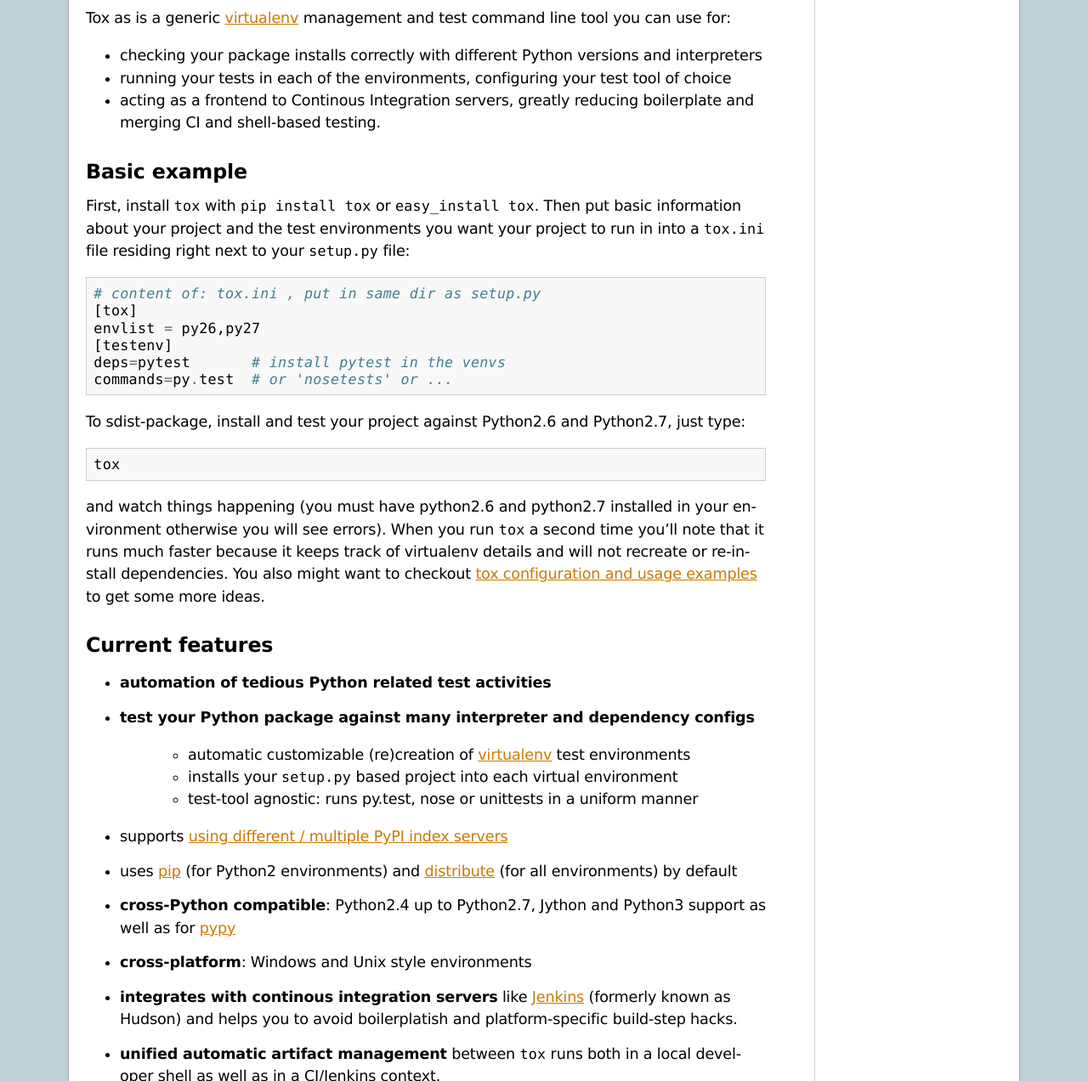
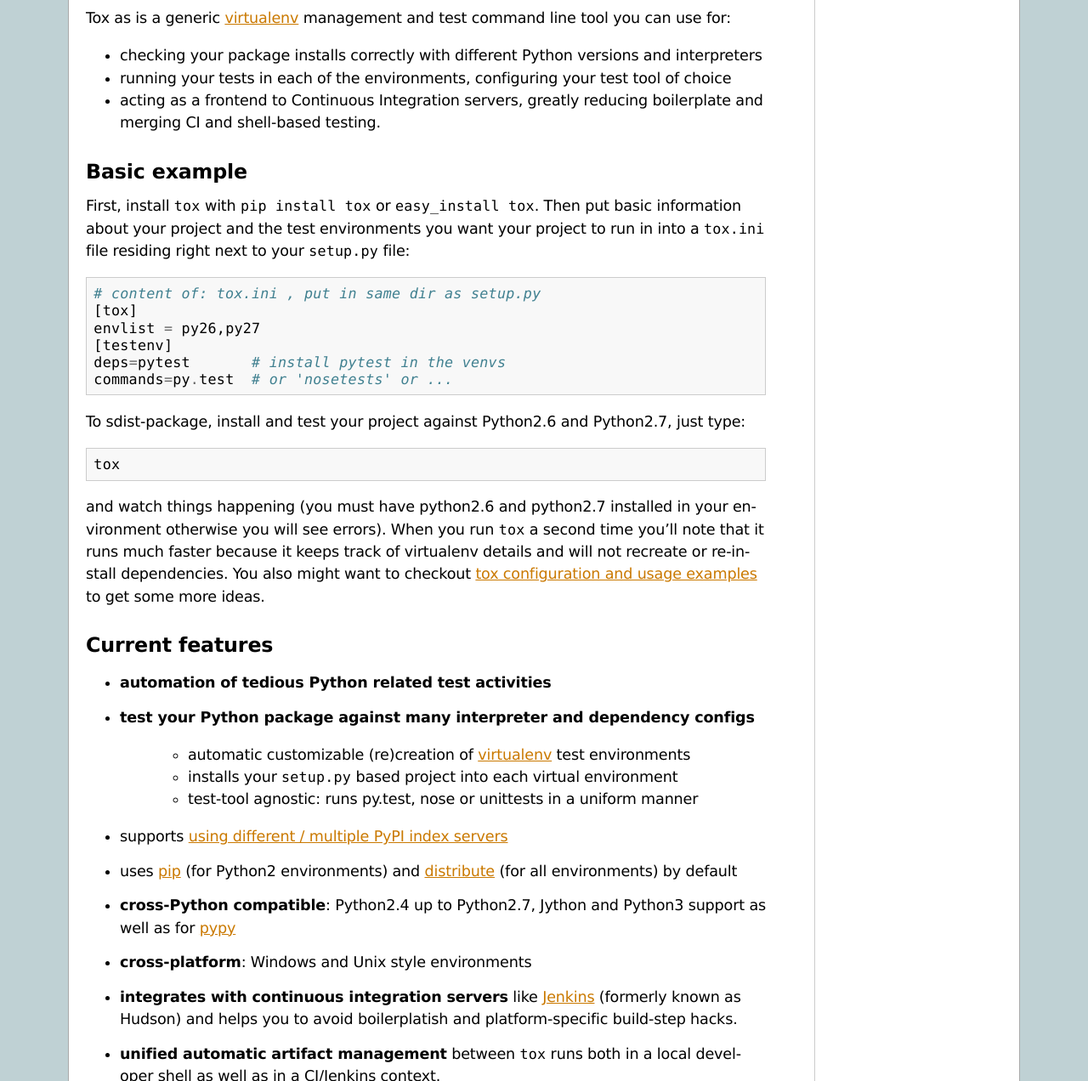
Before and after one commit to msabramo/tox, a Sphinx documentation site: the page built from doc/index.txt, in a window 1280 px wide. Shown: the part 280-1552 px from the top of the page at 85% size. Built offline with Sphinx 7.4.7, drawn with Linux system fonts in a browser that asks for light colours.

Commit message:
Fix various documentation typos / misspellings.

```diff
--- a/README.txt
+++ b/README.txt
@@ -9,7 +9,7 @@
 
 * running your tests in each of the environments, configuring your test tool of choice
 
-* acting as a frontend to Continous Integration servers, greatly
+* acting as a frontend to Continuous Integration servers, greatly
   reducing boilerplate and merging CI and shell-based testing.
 
 For more information, docs and many examples please checkout:
--- a/doc/announce/release-0.5.txt
+++ b/doc/announce/release-0.5.txt
@@ -12,7 +12,7 @@
 * testing packages against each other without needing to upload to PyPI
 
 ``tox`` runs well on Python2.4 up until Python3.1 and integrates
-well with Continous Integration servers Jenkins. There are many
+well with Continuous Integration servers Jenkins. There are many
 real-life examples and a good chunk of docs.  Read it up on
 
     http://codespeak.net/tox
--- a/doc/example/jenkins.txt
+++ b/doc/example/jenkins.txt
@@ -5,7 +5,7 @@
 Using Jenkins multi-configuration jobs
 -------------------------------------------
 
-The Jenkins_ continous integration server allows to define "jobs" with
+The Jenkins_ continuous integration server allows to define "jobs" with
 "build steps" which can be test invocations.  If you :doc:`install <../install>` ``tox`` on your
 default Python installation on each Jenkins slave, you can easily create
 a Jenkins multi-configuration job that will drive your tox runs from the CI-server side,
--- a/doc/index.txt
+++ b/doc/index.txt
@@ -18,7 +18,7 @@
 
 * running your tests in each of the environments, configuring your test tool of choice
 
-* acting as a frontend to Continous Integration servers, greatly
+* acting as a frontend to Continuous Integration servers, greatly
   reducing boilerplate and merging CI and shell-based testing.
 
 Basic example
@@ -68,7 +68,7 @@
 
 * **cross-platform**: Windows and Unix style environments
 
-* **integrates with continous integration servers** like Jenkins_
+* **integrates with continuous integration servers** like Jenkins_
   (formerly known as Hudson) and helps you to avoid boilerplatish
   and platform-specific build-step hacks.
 
--- a/setup.py
+++ b/setup.py
@@ -14,7 +14,7 @@
 * running your tests in each of the
   environments, configuring your test tool of choice
 
-* acting as a frontend to Continous Integration
+* acting as a frontend to Continuous Integration
   servers, greatly reducing boilerplate and merging
   CI and shell-based testing.
 
```
Also changed, not shown: CHANGELOG.txt (+6 -6 lines).
